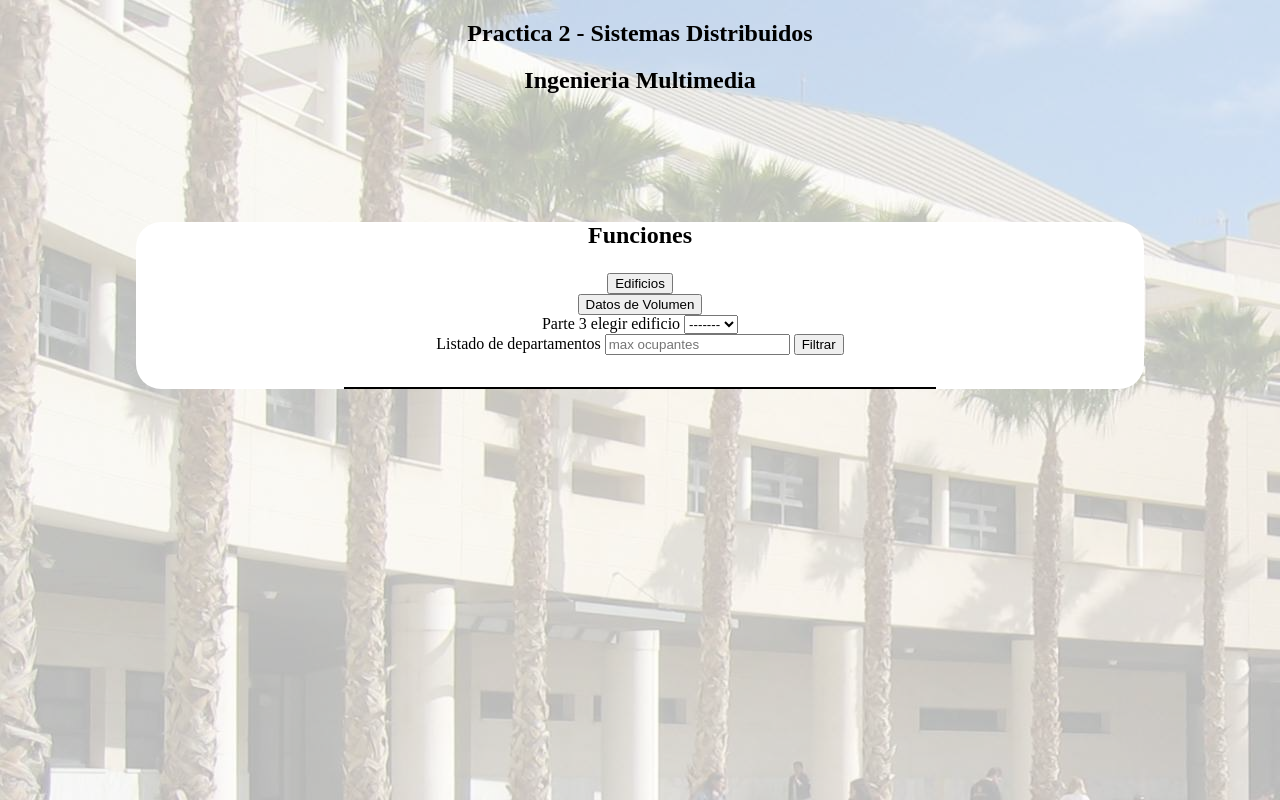
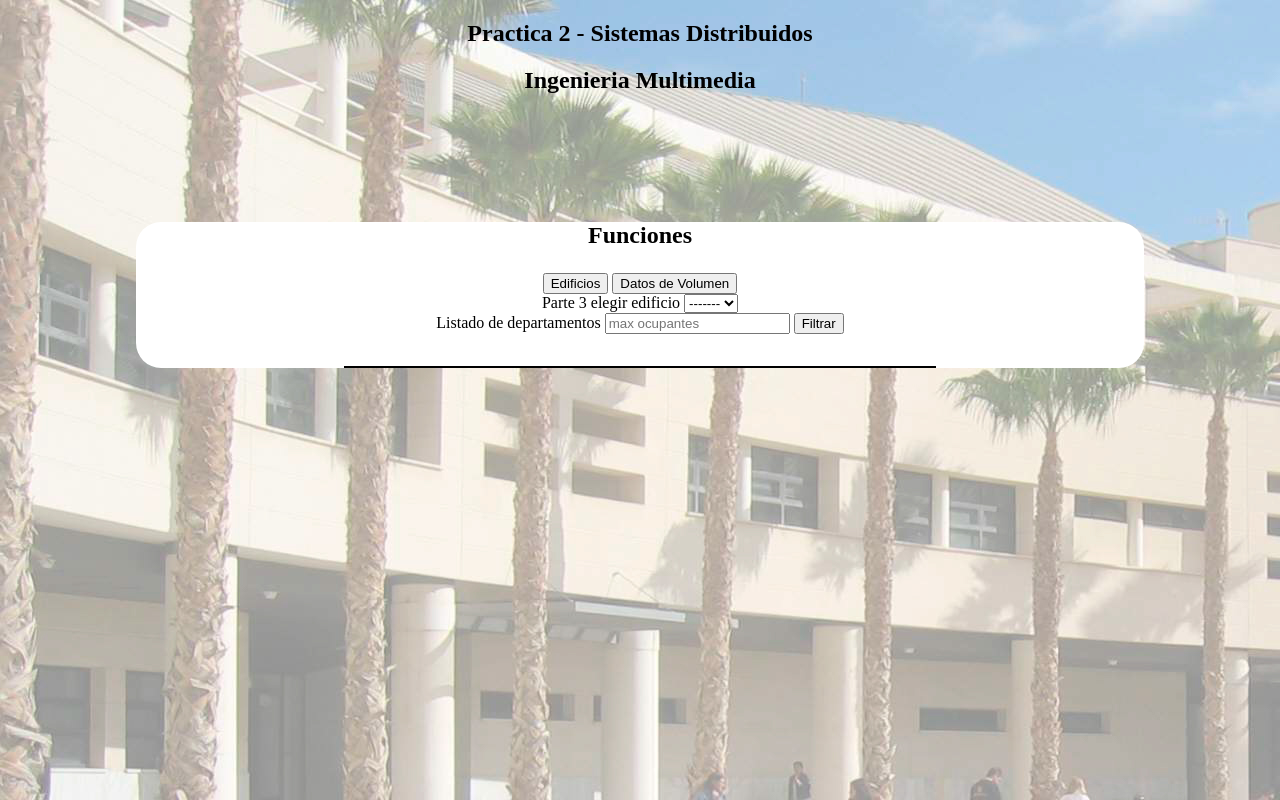
Before and after one commit to yeramora/Sistemas-Distribuidos, a plain HTML site: page index.html in a window 1280 px wide. Drawn offline with Linux system fonts and the light colour scheme; no server answers.

Commit message:
Practica2CSS

```diff
--- a/estilo.css
+++ b/estilo.css
@@ -1,16 +1,21 @@
 html{
-    background-image: url(uni-alicante-ok.jpg);
+    background-image: url(uni-alicante-ok2.jpg);
     background-repeat: no-repeat;
     justify-content: center;
     background-size: auto;
+    background-attachment: fixed;
 }
 html:before{
     content: "";
-    width: 100%;
-    height: 100%;
+    width: auto;
+    height: auto;
     background-color: white;
     position: absolute;
     opacity:0.7;
+    background-repeat: no-repeat;
+    justify-content: center;
+    background-size: auto;
+    background-attachment: fixed;
 }
 
 
--- a/index.html
+++ b/index.html
@@ -16,12 +16,11 @@
   <section class = "funciones">
     <h1>Funciones</h1>
     <div class="text-box">
-      <button onclick="todosedificios();">Edificios</button> <br>
+      <button onclick="todosedificios();">Edificios</button>
+
+      <button onclick="datosvolumen();">Datos de Volumen</button> <br>
     </div>
-    <div class="text-box">
-      <button onclick="datosvolumen();">Datos de Volumen</button> <br>
-
-    </div>
+    <div>
       <form>
         <label for="categoria">Parte 3 elegir edificio</label>
         <select class="selectcat" name="categoria" id="categoria" onchange="estancias(this.value)">
@@ -33,6 +32,8 @@
         <input type="number" name="nums" id="numeros" placeholder="max ocupantes" min=0 required></input>
         <button type="button" onclick="departamentos()">Filtrar</button>
       </form>
+    </div>
+
     <div id="flex">
 
     </div>
```
Also changed, not shown: uni-alicante-ok2.jpg (added). Lines whose indentation alone changed are shown as unchanged.
